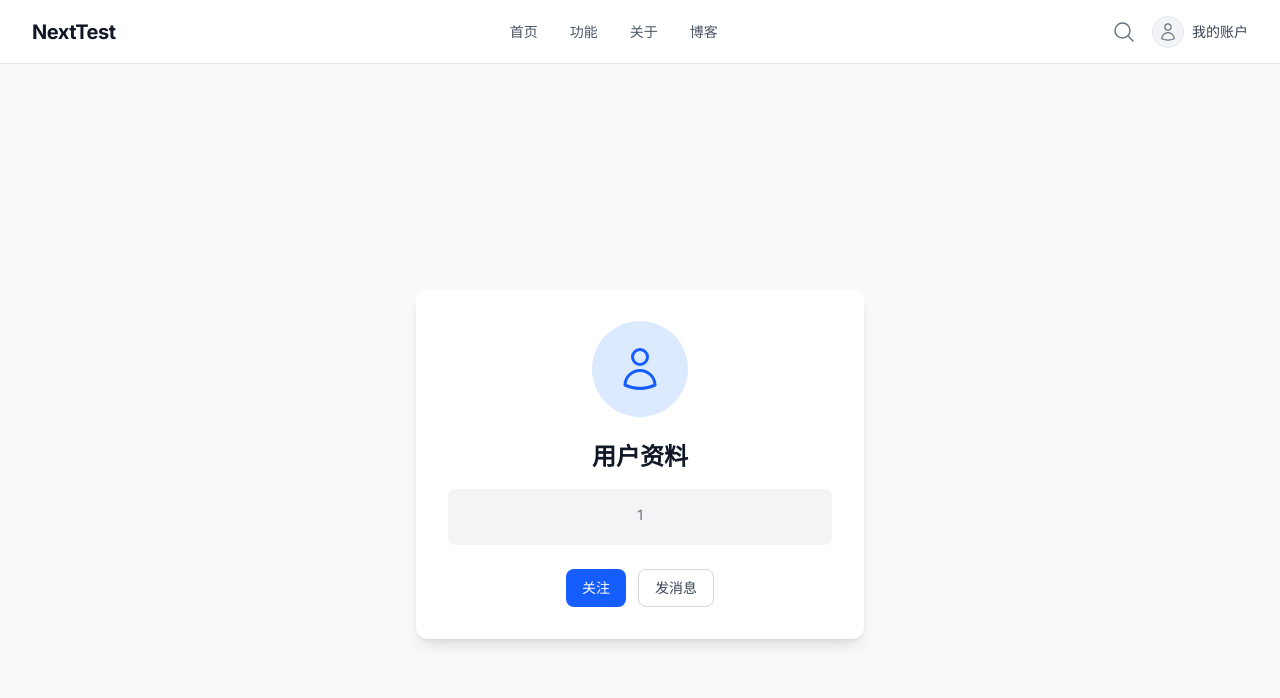
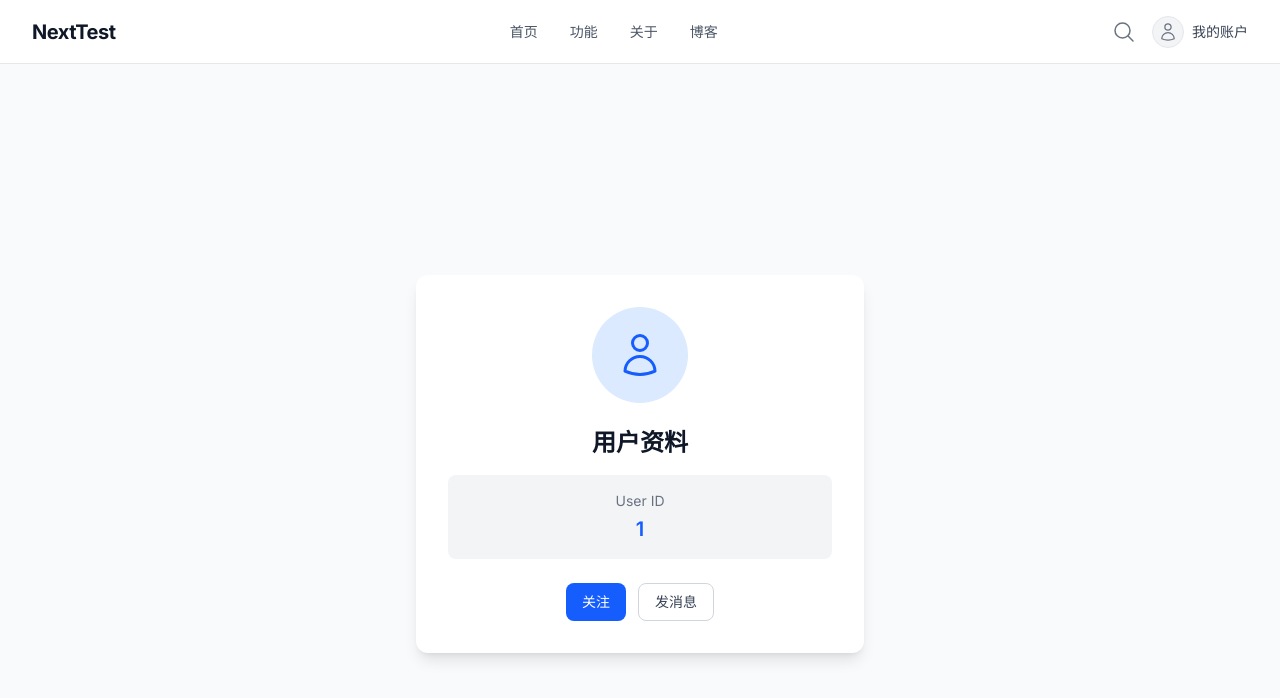
Before and after one commit to Qinghe-Team/nextjs-boilerplate, a Next.js app: page /users/1 in a window 1280 px wide. Shown: the top 698 px of the page. Built offline with nearby package versions, Linux system fonts and the light colour scheme.

Commit message:
fix user_id

```diff
--- a/src/app/users/[user_id]/page.tsx
+++ b/src/app/users/[user_id]/page.tsx
@@ -1,11 +1,8 @@
-type Props = {
-  params: {
-    user_id: string;
-  };
-};
-
-export default function UserProfile({ params }: Props) {
-  const { user_id } = params;
+// 1. 添加 async 关键字
+export default async function UserProfile(props: Props) {
+  // 2. 使用 await 获取 params
+  const params = await props.params;
+  const user_id = params.user_id;
 
   return (
     <div className="min-h-screen bg-gray-50 flex flex-col items-center justify-center p-4">
@@ -33,8 +30,11 @@ export default function UserProfile({ params }: Props) {
         </h1>
 
         <div className="bg-gray-100 rounded-lg p-4 mt-4">
-          <p className="text-sm text-gray-500 mb-1">{user_id}</p>
-
+          <p className="text-sm text-gray-500 mb-1">User ID</p>
+          <p className="text-xl font-mono font-semibold text-blue-600">
+            {/* 显示 user_id */}
+            {user_id}
+          </p>
         </div>
 
         <div className="mt-6 flex gap-3 justify-center">
@@ -49,3 +49,10 @@ export default function UserProfile({ params }: Props) {
     </div>
   );
 }
+
+// 确保 Props 类型定义正确
+type Props = {
+  params: Promise<{
+    user_id: string;
+  }>;
+};
```
